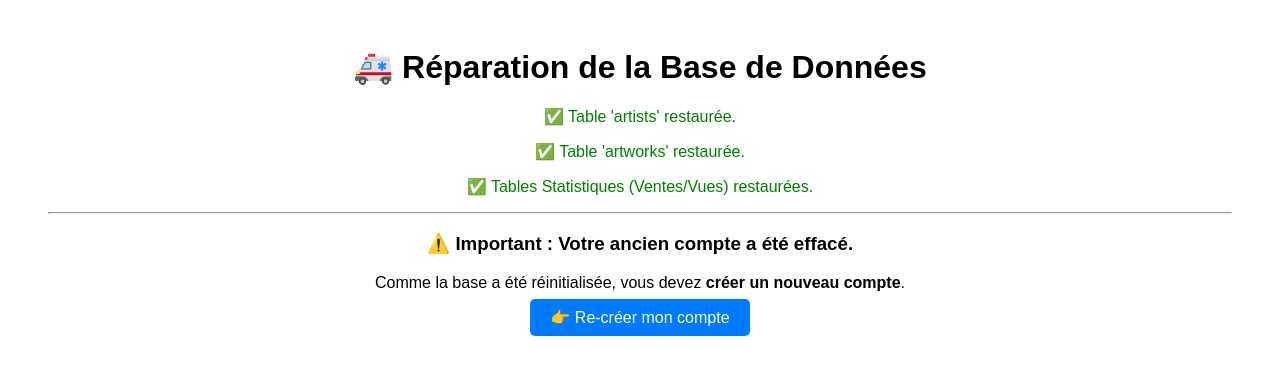
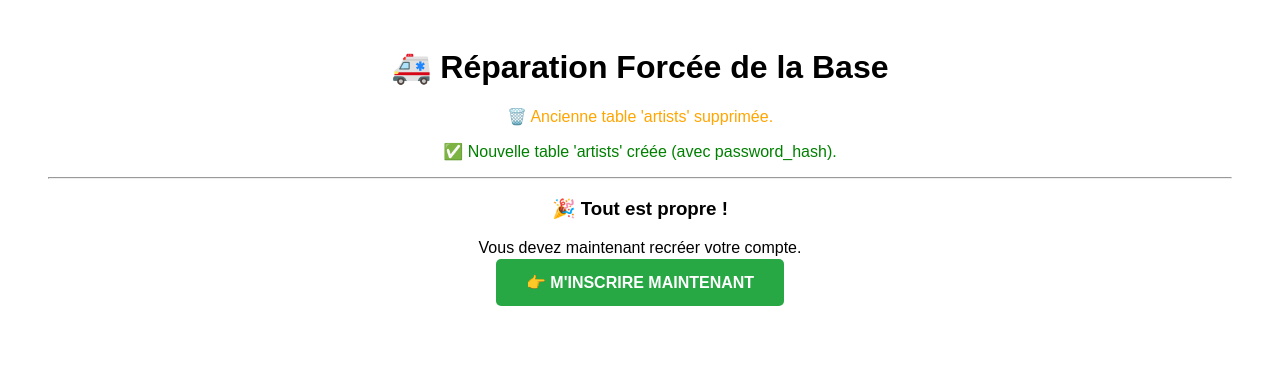
Before and after one commit to scarez37/arkyl-galerie, a PHP site: page /reparer.php in a window 1280 px wide. Shown: the top 375 px of the page. Run offline with PHP 8.4, Linux system fonts and the light colour scheme; data comes from the database, SQL or seed files in the repository.

Commit message:
Enhance database repair script to force table recreation
Updated the repair script to enforce table deletion and re-creation, ensuring a clean database structure.

```diff
--- a/reparer.php
+++ b/reparer.php
@@ -1,20 +1,23 @@
 <?php
 /**
- * SCRIPT DE RÉPARATION TOTALE
- * Recrée toutes les tables manquantes (Compte, Oeuvres, Stats)
+ * SCRIPT DE RÉPARATION FORCEE (VERSION 2)
+ * Supprime les anciennes tables pour garantir la bonne structure
  */
 ini_set('display_errors', 1);
 error_reporting(E_ALL);
 
 try {
-    // On force la création/connexion au fichier DB
     $db = new SQLite3('artgallery.db');
 
     echo "<html><body style='font-family:sans-serif; padding:40px; text-align:center;'>";
-    echo "<h1>🚑 Réparation de la Base de Données</h1>";
+    echo "<h1>🚑 Réparation Forcée de la Base</h1>";
 
-    // 1. Recréer la table ARTISTS (Indispensable pour la connexion)
-    $db->exec("CREATE TABLE IF NOT EXISTS artists (
+    // 1. SUPPRIMER la vieille table qui pose problème
+    $db->exec("DROP TABLE IF EXISTS artists");
+    echo "<p style='color:orange'>🗑️ Ancienne table 'artists' supprimée.</p>";
+
+    // 2. RECRÉER la table avec la colonne password_hash
+    $db->exec("CREATE TABLE artists (
         id INTEGER PRIMARY KEY AUTOINCREMENT,
         name TEXT NOT NULL,
         artist_name TEXT,
@@ -23,9 +26,9 @@ try {
         role TEXT DEFAULT 'artist',
         created_at DATETIME DEFAULT CURRENT_TIMESTAMP
     )");
-    echo "<p style='color:green'>✅ Table 'artists' restaurée.</p>";
+    echo "<p style='color:green'>✅ Nouvelle table 'artists' créée (avec password_hash).</p>";
 
-    // 2. Recréer la table ARTWORKS (Pour les oeuvres)
+    // 3. Vérifier les autres tables (On les laisse si elles sont bonnes)
     $db->exec("CREATE TABLE IF NOT EXISTS artworks (
         id INTEGER PRIMARY KEY AUTOINCREMENT,
         user_id INTEGER,
@@ -36,9 +39,14 @@ try {
         status TEXT DEFAULT 'active',
         created_at DATETIME DEFAULT CURRENT_TIMESTAMP
     )");
-    echo "<p style='color:green'>✅ Table 'artworks' restaurée.</p>";
 
-    // 3. Recréer les tables de STATISTIQUES (Ventes, Vues, Likes)
+    // Tables stats
+    $db->exec("CREATE TABLE IF NOT EXISTS sales (
+        id INTEGER PRIMARY KEY AUTOINCREMENT, artwork_id INTEGER, artist_id INTEGER,
+        buyer_name VARCHAR(255), buyer_email VARCHAR(255), sale_price DECIMAL(10,2),
+        commission_amount DECIMAL(10,2), artist_revenue DECIMAL(10,2),
+        status VARCHAR(20) DEFAULT 'pending', created_at DATETIME DEFAULT CURRENT_TIMESTAMP)");
+
     $db->exec("CREATE TABLE IF NOT EXISTS artwork_views (
         id INTEGER PRIMARY KEY AUTOINCREMENT, artwork_id INTEGER,
         viewer_ip VARCHAR(45), viewed_at DATETIME DEFAULT CURRENT_TIMESTAMP)");
@@ -47,18 +55,10 @@ try {
         id INTEGER PRIMARY KEY AUTOINCREMENT, artwork_id INTEGER,
         user_id INTEGER, created_at DATETIME DEFAULT CURRENT_TIMESTAMP, UNIQUE(artwork_id, user_id))");
 
-    $db->exec("CREATE TABLE IF NOT EXISTS sales (
-        id INTEGER PRIMARY KEY AUTOINCREMENT, artwork_id INTEGER, artist_id INTEGER,
-        buyer_name VARCHAR(255), buyer_email VARCHAR(255), sale_price DECIMAL(10,2),
-        commission_amount DECIMAL(10,2), artist_revenue DECIMAL(10,2),
-        status VARCHAR(20) DEFAULT 'pending', created_at DATETIME DEFAULT CURRENT_TIMESTAMP)");
-
-    echo "<p style='color:green'>✅ Tables Statistiques (Ventes/Vues) restaurées.</p>";
-
     echo "<hr>";
-    echo "<h3>⚠️ Important : Votre ancien compte a été effacé.</h3>";
-    echo "<p>Comme la base a été réinitialisée, vous devez <b>créer un nouveau compte</b>.</p>";
-    echo "<a href='register.html' style='background:#007bff; color:white; padding:10px 20px; text-decoration:none; border-radius:5px;'>👉 Re-créer mon compte</a>";
+    echo "<h3>🎉 Tout est propre !</h3>";
+    echo "<p>Vous devez maintenant recréer votre compte.</p>";
+    echo "<a href='register.html' style='background:#28a745; color:white; padding:15px 30px; text-decoration:none; border-radius:5px; font-weight:bold;'>👉 M'INSCRIRE MAINTENANT</a>";
     echo "</body></html>";
 
 } catch (Exception $e) {
```
